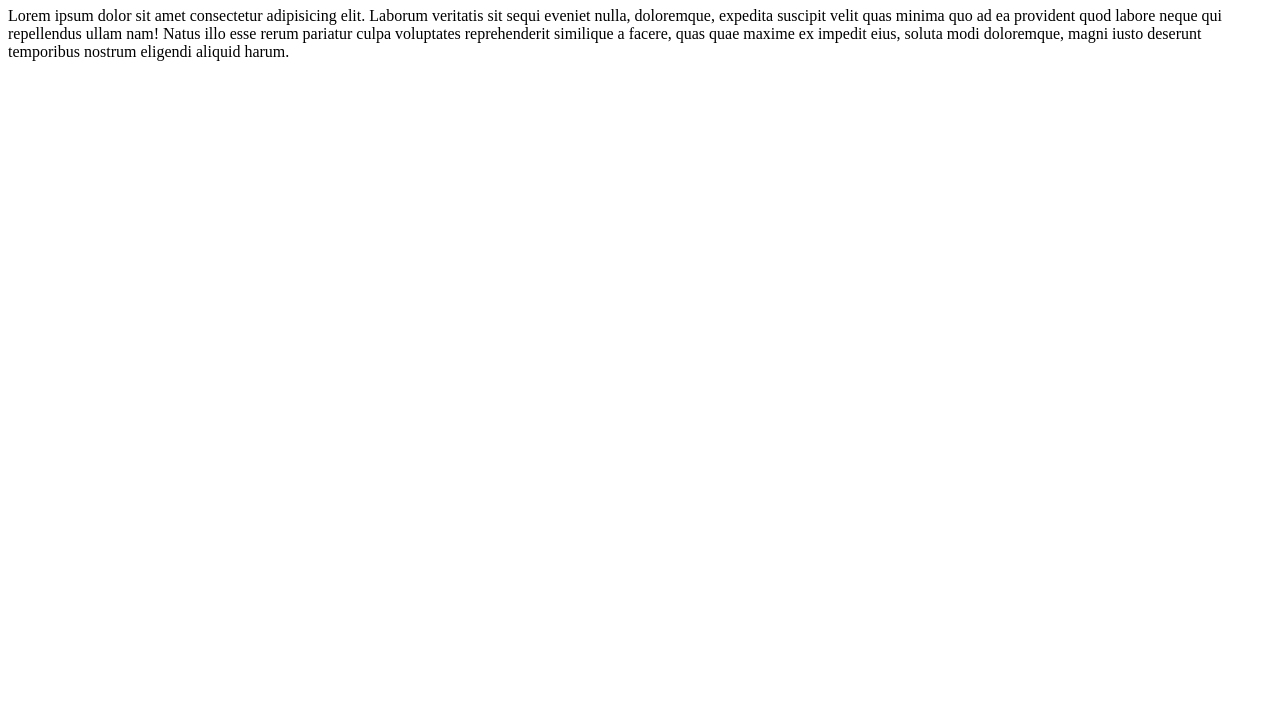
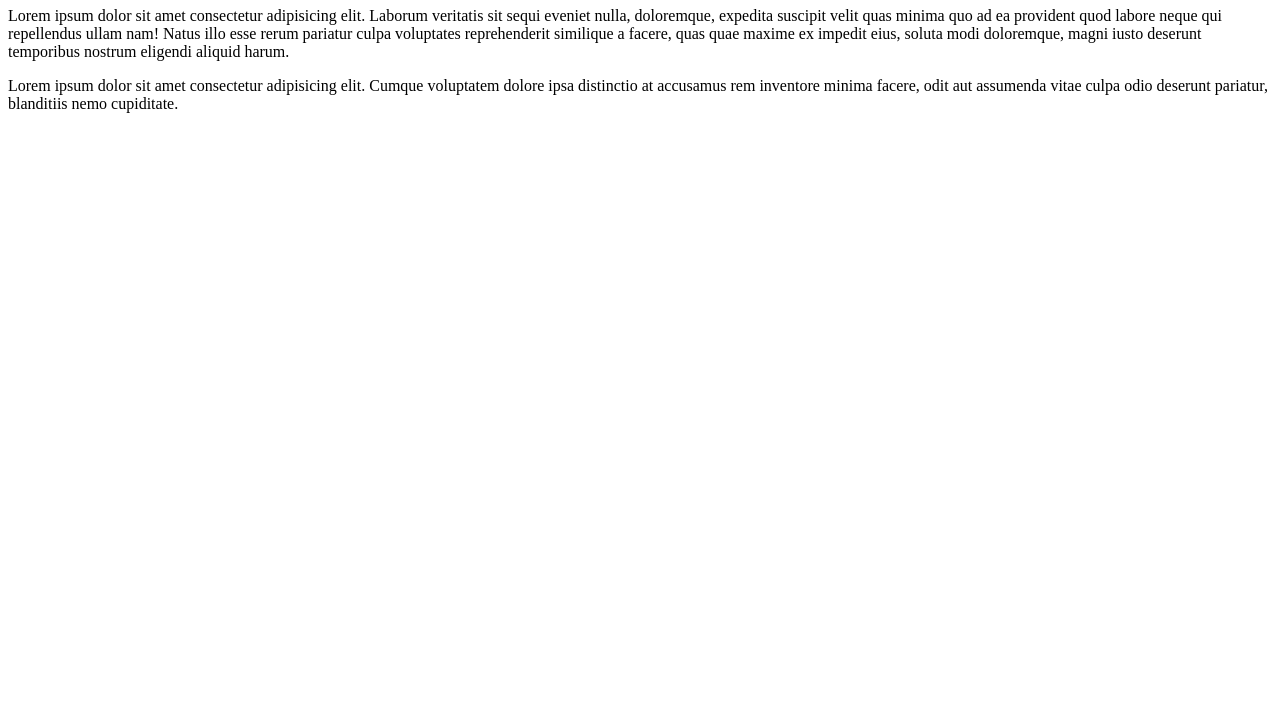
Before and after one commit to HimanshuXX12/clone-web, a plain HTML site: page index.html in a window 1280 px wide. Shown: the part 73-800 px from the top of the page. Drawn offline with Linux system fonts and the light colour scheme.

Commit message:
new index.html

```diff
--- a/index.html
+++ b/index.html
@@ -10,7 +10,9 @@
 
     <h1>Hello World!</h1>
     <p>Lorem ipsum dolor sit amet consectetur adipisicing elit. Laborum veritatis sit sequi eveniet nulla, doloremque, expedita suscipit velit quas minima quo ad ea provident quod labore neque qui repellendus ullam nam! Natus illo esse rerum pariatur culpa voluptates reprehenderit similique a facere, quas quae maxime ex impedit eius, soluta modi doloremque, magni iusto deserunt temporibus nostrum eligendi aliquid harum.</p>
-
+    <div class="container">
+        Lorem ipsum dolor sit amet consectetur adipisicing elit. Cumque voluptatem dolore ipsa distinctio at accusamus rem inventore minima facere, odit aut assumenda vitae culpa odio deserunt pariatur, blanditiis nemo cupiditate.
+    </div>
 
 </body>
 </html>
```
